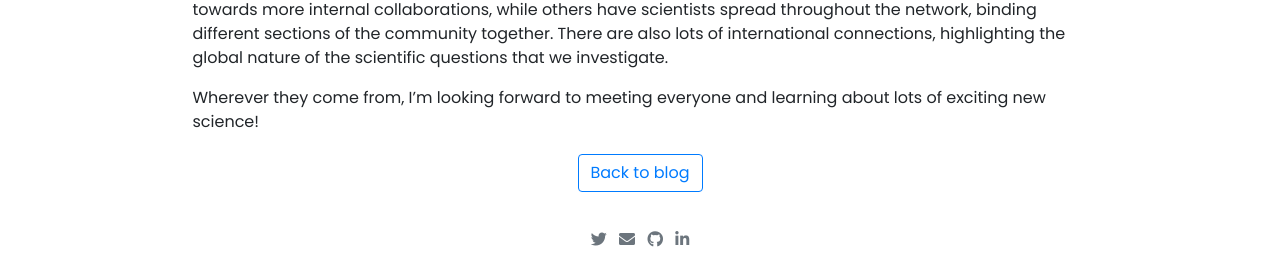
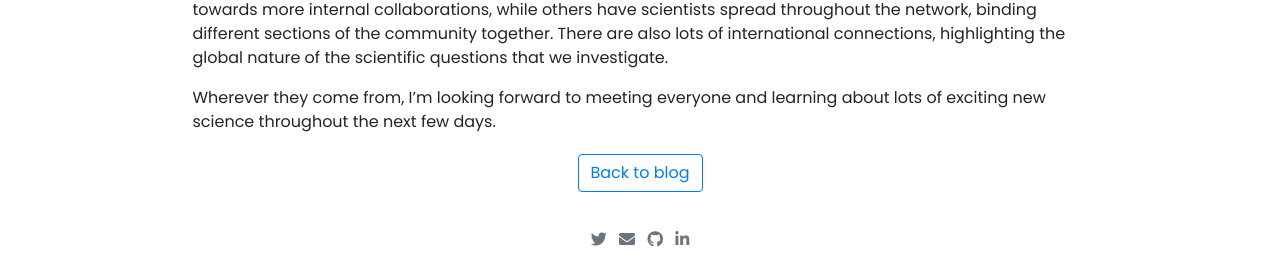
Before and after one commit to mvdh7/mvdh7.github.io, a Jekyll site: the page built from _posts/2019-06-24-challenger-ambioix-presenter-graph.md, in a window 1280 px wide. Shown: the part 1472-1737 px from the top of the page. Built offline with Jekyll 4.4.1, drawn with Linux system fonts in a browser that asks for light colours; nearby versions of some CDN libraries; our own code applies the rules of GitHub Pages for plain Markdown files; comment, search, counter and statistics services are not loaded.

Commit message:
Final text fixes

```diff
--- a/_posts/2019-06-24-challenger-ambioix-presenter-graph.md
+++ b/_posts/2019-06-24-challenger-ambioix-presenter-graph.md
@@ -23,7 +23,7 @@ That's four out of every five of the ~200 authors can be directly or indirectly
 
 There's strong representation from many of the usual suspects. Interestingly, it looks like some of these tend towards more internal collaborations, while others have scientists spread throughout the network, binding different sections of the community together. There are also lots of international connections, highlighting the global nature of the scientific questions that we investigate.
 
-Wherever they come from, I'm looking forward to meeting everyone and learning about lots of exciting new science!
+Wherever they come from, I'm looking forward to meeting everyone and learning about lots of exciting new science throughout the next few days.
 
 {% if page.comments %}
 <div id="disqus_thread"></div>
```
